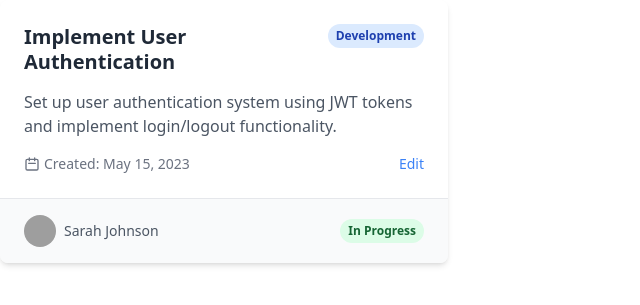
After one commit to Youcode-Classe-E-2024-2025/achraf_sikal-todo_oop, a PHP site: page /indexs.php in a window 1280 px wide. The commit adds this page. Shown: the top 305 px of the page, without its empty margins (0-640 px from the left). Run offline with PHP 8.4, Linux system fonts and the light colour scheme; some libraries are stand-ins or nearby versions; grey boxes are pictures that could not be loaded.

Commit message:
creats class tasklist and task view and modal

```diff
--- a/assets/src/output.css
+++ b/assets/src/output.css
@@ -554,15 +554,240 @@ video {
   display: none;
 }
 
+.mb-4 {
+  margin-bottom: 1rem;
+}
+
+.ml-2 {
+  margin-left: 0.5rem;
+}
+
+.mr-1 {
+  margin-right: 0.25rem;
+}
+
+.flex {
+  display: flex;
+}
+
+.hidden {
+  display: none;
+}
+
+.h-4 {
+  height: 1rem;
+}
+
+.h-8 {
+  height: 2rem;
+}
+
+.w-4 {
+  width: 1rem;
+}
+
+.w-8 {
+  width: 2rem;
+}
+
+.w-full {
+  width: 100%;
+}
+
+.max-w-md {
+  max-width: 28rem;
+}
+
+.items-start {
+  align-items: flex-start;
+}
+
+.items-center {
+  align-items: center;
+}
+
+.justify-between {
+  justify-content: space-between;
+}
+
+.overflow-hidden {
+  overflow: hidden;
+}
+
+.rounded-full {
+  border-radius: 9999px;
+}
+
+.rounded-lg {
+  border-radius: 0.5rem;
+}
+
+.border-t {
+  border-top-width: 1px;
+}
+
+.border-gray-200 {
+  --tw-border-opacity: 1;
+  border-color: rgb(229 231 235 / var(--tw-border-opacity, 1));
+}
+
+.bg-blue-100 {
+  --tw-bg-opacity: 1;
+  background-color: rgb(219 234 254 / var(--tw-bg-opacity, 1));
+}
+
+.bg-gray-100 {
+  --tw-bg-opacity: 1;
+  background-color: rgb(243 244 246 / var(--tw-bg-opacity, 1));
+}
+
+.bg-gray-50 {
+  --tw-bg-opacity: 1;
+  background-color: rgb(249 250 251 / var(--tw-bg-opacity, 1));
+}
+
+.bg-green-100 {
+  --tw-bg-opacity: 1;
+  background-color: rgb(220 252 231 / var(--tw-bg-opacity, 1));
+}
+
+.bg-purple-100 {
+  --tw-bg-opacity: 1;
+  background-color: rgb(243 232 255 / var(--tw-bg-opacity, 1));
+}
+
+.bg-white {
+  --tw-bg-opacity: 1;
+  background-color: rgb(255 255 255 / var(--tw-bg-opacity, 1));
+}
+
+.bg-yellow-100 {
+  --tw-bg-opacity: 1;
+  background-color: rgb(254 249 195 / var(--tw-bg-opacity, 1));
+}
+
+.object-cover {
+  -o-object-fit: cover;
+     object-fit: cover;
+}
+
+.p-6 {
+  padding: 1.5rem;
+}
+
+.px-2 {
+  padding-left: 0.5rem;
+  padding-right: 0.5rem;
+}
+
+.px-6 {
+  padding-left: 1.5rem;
+  padding-right: 1.5rem;
+}
+
+.py-1 {
+  padding-top: 0.25rem;
+  padding-bottom: 0.25rem;
+}
+
+.py-4 {
+  padding-top: 1rem;
+  padding-bottom: 1rem;
+}
+
 .text-3xl {
   font-size: 1.875rem;
   line-height: 2.25rem;
+}
+
+.text-sm {
+  font-size: 0.875rem;
+  line-height: 1.25rem;
+}
+
+.text-xl {
+  font-size: 1.25rem;
+  line-height: 1.75rem;
+}
+
+.text-xs {
+  font-size: 0.75rem;
+  line-height: 1rem;
 }
 
 .font-bold {
   font-weight: 700;
 }
 
+.font-semibold {
+  font-weight: 600;
+}
+
+.leading-tight {
+  line-height: 1.25;
+}
+
+.text-blue-500 {
+  --tw-text-opacity: 1;
+  color: rgb(59 130 246 / var(--tw-text-opacity, 1));
+}
+
+.text-blue-800 {
+  --tw-text-opacity: 1;
+  color: rgb(30 64 175 / var(--tw-text-opacity, 1));
+}
+
+.text-gray-500 {
+  --tw-text-opacity: 1;
+  color: rgb(107 114 128 / var(--tw-text-opacity, 1));
+}
+
+.text-gray-600 {
+  --tw-text-opacity: 1;
+  color: rgb(75 85 99 / var(--tw-text-opacity, 1));
+}
+
+.text-gray-800 {
+  --tw-text-opacity: 1;
+  color: rgb(31 41 55 / var(--tw-text-opacity, 1));
+}
+
+.text-green-800 {
+  --tw-text-opacity: 1;
+  color: rgb(22 101 52 / var(--tw-text-opacity, 1));
+}
+
+.text-purple-800 {
+  --tw-text-opacity: 1;
+  color: rgb(107 33 168 / var(--tw-text-opacity, 1));
+}
+
+.text-yellow-800 {
+  --tw-text-opacity: 1;
+  color: rgb(133 77 14 / var(--tw-text-opacity, 1));
+}
+
 .underline {
   text-decoration-line: underline;
 }
+
+.shadow-md {
+  --tw-shadow: 0 4px 6px -1px rgb(0 0 0 / 0.1), 0 2px 4px -2px rgb(0 0 0 / 0.1);
+  --tw-shadow-colored: 0 4px 6px -1px var(--tw-shadow-color), 0 2px 4px -2px var(--tw-shadow-color);
+  box-shadow: var(--tw-ring-offset-shadow, 0 0 #0000), var(--tw-ring-shadow, 0 0 #0000), var(--tw-shadow);
+}
+
+.transition-colors {
+  transition-property: color, background-color, border-color, text-decoration-color, fill, stroke;
+  transition-timing-function: cubic-bezier(0.4, 0, 0.2, 1);
+  transition-duration: 150ms;
+}
+
+.duration-200 {
+  transition-duration: 200ms;
+}
+
+.hover\:text-blue-600:hover {
+  --tw-text-opacity: 1;
+  color: rgb(37 99 235 / var(--tw-text-opacity, 1));
+}
--- /dev/null
+++ b/indexs.php
@@ -0,0 +1,41 @@
+<!DOCTYPE html>
+<html lang="en">
+<head>
+    <meta charset="UTF-8">
+    <meta name="viewport" content="width=device-width, initial-scale=1.0">
+    <title>Task Card</title>
+    <link rel="stylesheet" href="./assets/src/output.css">
+    <script src="https://cdn.tailwindcss.com"></script>
+</head>
+<body class="">
+    <div class="bg-white rounded-lg shadow-md overflow-hidden max-w-md w-full">
+        <div class="p-6">
+            <div class="flex justify-between items-start mb-4">
+                <h2 class="text-xl font-semibold text-gray-800 leading-tight">Implement User Authentication</h2>
+                <span class="px-2 py-1 text-xs font-semibold text-blue-800 bg-blue-100 rounded-full">Development</span>
+            </div>
+            <p class="text-gray-600 mb-4">Set up user authentication system using JWT tokens and implement login/logout functionality.</p>
+            <div class="flex justify-between items-center text-sm text-gray-500">
+                <div class="flex items-center">
+                    <svg xmlns="http://www.w3.org/2000/svg" class="h-4 w-4 mr-1" fill="none" viewBox="0 0 24 24" stroke="currentColor">
+                        <path stroke-linecap="round" stroke-linejoin="round" stroke-width="2" d="M8 7V3m8 4V3m-9 8h10M5 21h14a2 2 0 002-2V7a2 2 0 00-2-2H5a2 2 0 00-2 2v12a2 2 0 002 2z" />
+                    </svg>
+                    Created: May 15, 2023
+                </div>
+                <button class="text-blue-500 hover:text-blue-600 transition-colors duration-200">
+                    Edit
+                </button>
+            </div>
+        </div>
+        <div class="px-6 py-4 bg-gray-50 border-t border-gray-200">
+            <div class="flex justify-between items-center">
+                <div class="flex items-center">
+                    <img class="h-8 w-8 rounded-full object-cover" src="https://randomuser.me/api/portraits/women/42.jpg" alt="Assigned to">
+                    <span class="ml-2 text-sm text-gray-600">Sarah Johnson</span>
+                </div>
+                <span class="px-2 py-1 text-xs font-semibold text-green-800 bg-green-100 rounded-full">In Progress</span>
+            </div>
+        </div>
+    </div>
+</body>
+</html>
--- a/tailwind.config.js
+++ b/tailwind.config.js
@@ -1,6 +1,6 @@
 /** @type {import('tailwindcss').Config} */
 module.exports = {
-  content: ["./assets/**/*.{php,js}","./*.php"],
+  content: ["./assets/**/*.{php,js}","./*.php","./*.html"],
   theme: {
     extend: {},
   },
--- a/views/layouts/user.php
+++ b/views/layouts/user.php
@@ -15,5 +15,6 @@
         <?php include('../includes/main.php') ?>
     </main>
     <script src="../../assets/js/main.js"></script>
+    <script src="../../assets/js/task.js"></script>
 </body>
 </html>
```
Also changed, not shown: assets/js/task.js (added, +79 -0 lines), config/config.php (+15 -0 lines), model/Task.php (added, +11 -0 lines), views/includes/editModal.php (added, +41 -0 lines), views/includes/task.php (added, +29 -0 lines).
